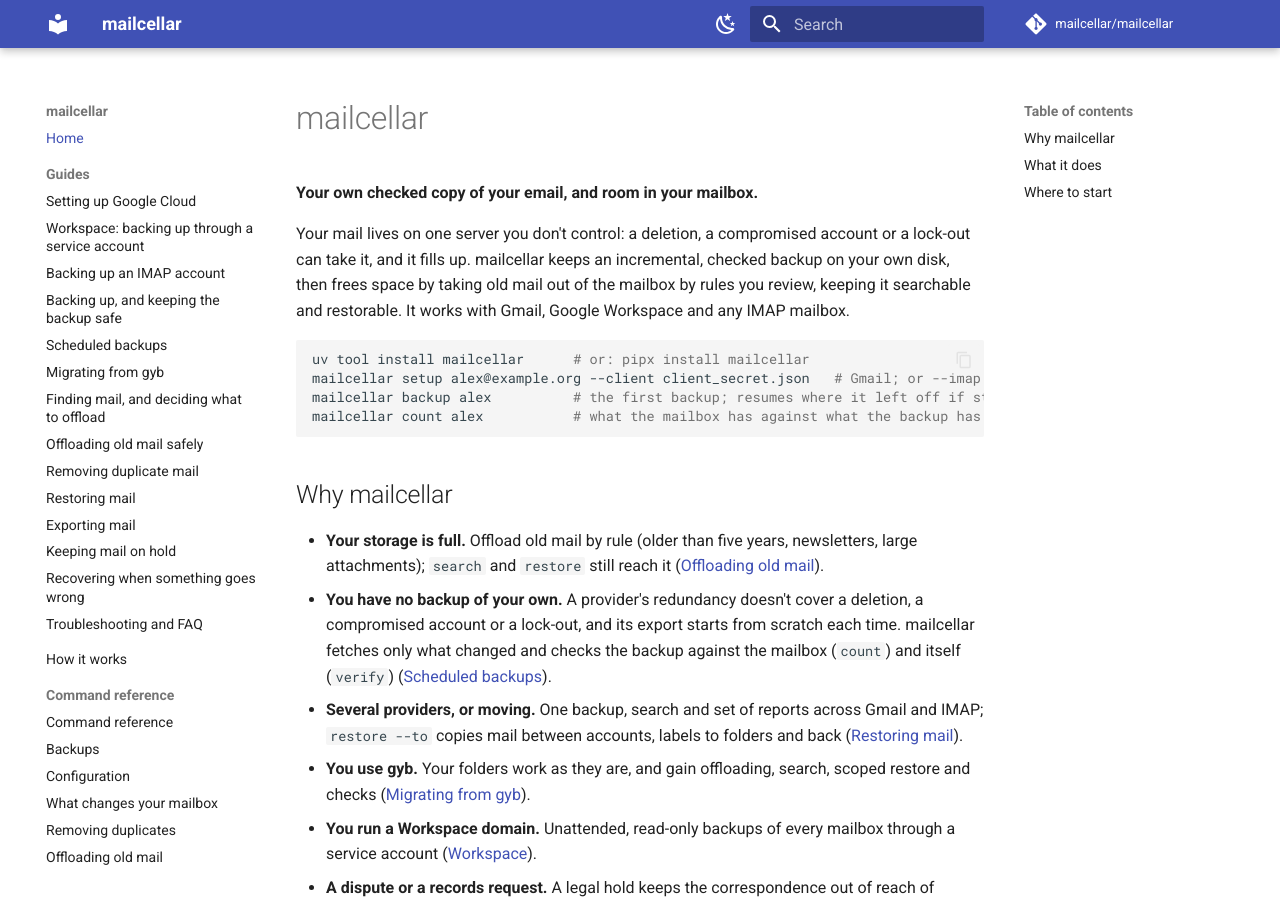
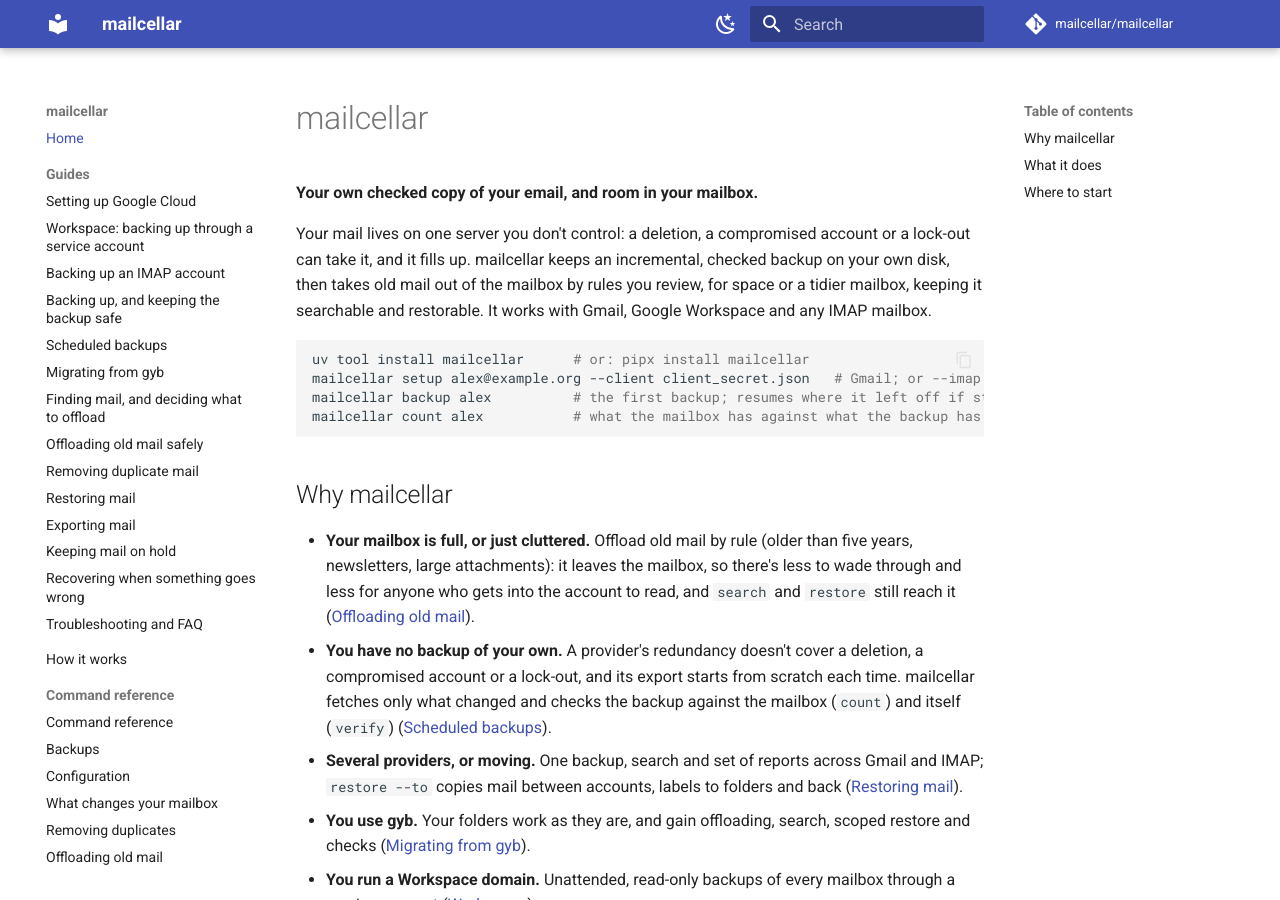
Before and after one commit to mailcellar/mailcellar, an MkDocs documentation site: the page built from docs/index.md, in a window 1280 px wide and 900 px high. Built offline with MkDocs 1.6.1 and Material for MkDocs 9.7.7, drawn with Linux system fonts in a browser that asks for light colours; comment, search, counter and statistics services are not loaded; some of the changed text lies outside the part shown.

Commit message:
docs: offloading is for clutter and privacy too, not only space
The README, the docs landing page and the offloading guide gave freeing
storage as the only reason to offload. Users who pay for storage
offload too: to declutter the mailbox, and to leave less in it for
anyone who gets into the account. The "Why mailcellar" bullet becomes
"Your mailbox is full, or just cluttered", the intros say "for space or
a tidier mailbox", and the guide names all three reasons. The claim
stays with what mailcellar controls: what Google keeps after Trash is
emptied isn't mentioned.

Checked: the strict docs build, and the reference-docs test.

Co-Authored-By: Claude Opus 5.5 <noreply@anthropic.com>

````diff
--- a/docs/index.md
+++ b/docs/index.md
@@ -1,6 +1,6 @@
 ---
 title: "Back up Gmail and IMAP email to your own disk"
-description: "mailcellar backs up Gmail, Google Workspace and any IMAP mailbox to your own disk, takes old mail out by rule to free space, and keeps it searchable and restorable."
+description: "mailcellar backs up Gmail, Google Workspace and any IMAP mailbox to your own disk, takes old mail out by rule to free space or declutter, and keeps it searchable and restorable."
 ---
 
 # mailcellar
@@ -10,9 +10,9 @@ description: "mailcellar backs up Gmail, Google Workspace and any IMAP mailbox t
 Your mail lives on one server you don't control: a deletion, a
 compromised account or a lock-out can take it, and it fills up.
 mailcellar keeps an incremental, checked backup on your own disk, then
-frees space by taking old mail out of the mailbox by rules you review,
-keeping it searchable and restorable. It works with Gmail, Google
-Workspace and any IMAP mailbox.
+takes old mail out of the mailbox by rules you review, for space or a
+tidier mailbox, keeping it searchable and restorable. It works with
+Gmail, Google Workspace and any IMAP mailbox.
 
 ```bash
 uv tool install mailcellar      # or: pipx install mailcellar
@@ -23,9 +23,11 @@ mailcellar count alex           # what the mailbox has against what the backup h
 
 ## Why mailcellar
 
-- **Your storage is full.** Offload old mail by rule (older than five
-  years, newsletters, large attachments); `search` and `restore` still
-  reach it ([Offloading old mail](guide/offloading.md)).
+- **Your mailbox is full, or just cluttered.** Offload old mail by rule
+  (older than five years, newsletters, large attachments): it leaves the
+  mailbox, so there's less to wade through and less for anyone who gets
+  into the account to read, and `search` and `restore` still reach it
+  ([Offloading old mail](guide/offloading.md)).
 - **You have no backup of your own.** A provider's redundancy doesn't
   cover a deletion, a compromised account or a lock-out, and its export
   starts from scratch each time. mailcellar fetches only what changed and
@@ -95,7 +97,7 @@ backup, not an organization's archive
 3. [Schedule backups](guide/scheduling.md); for Gmail, at least every four
    weeks. Then [keep the backup safe](guide/backing-up.md): check it, and
    keep a second copy of it.
-4. When you are ready to free space, [offload old mail](guide/offloading.md),
+4. When you want old mail out of the mailbox, [offload it](guide/offloading.md),
    one stage at a time.
 
 Coming from gyb? [Migrating from gyb](guide/from-gyb.md) continues your
````
Also changed, not shown: README.md (+10 -8 lines), docs/guide/offloading.md (+7 -5 lines).
